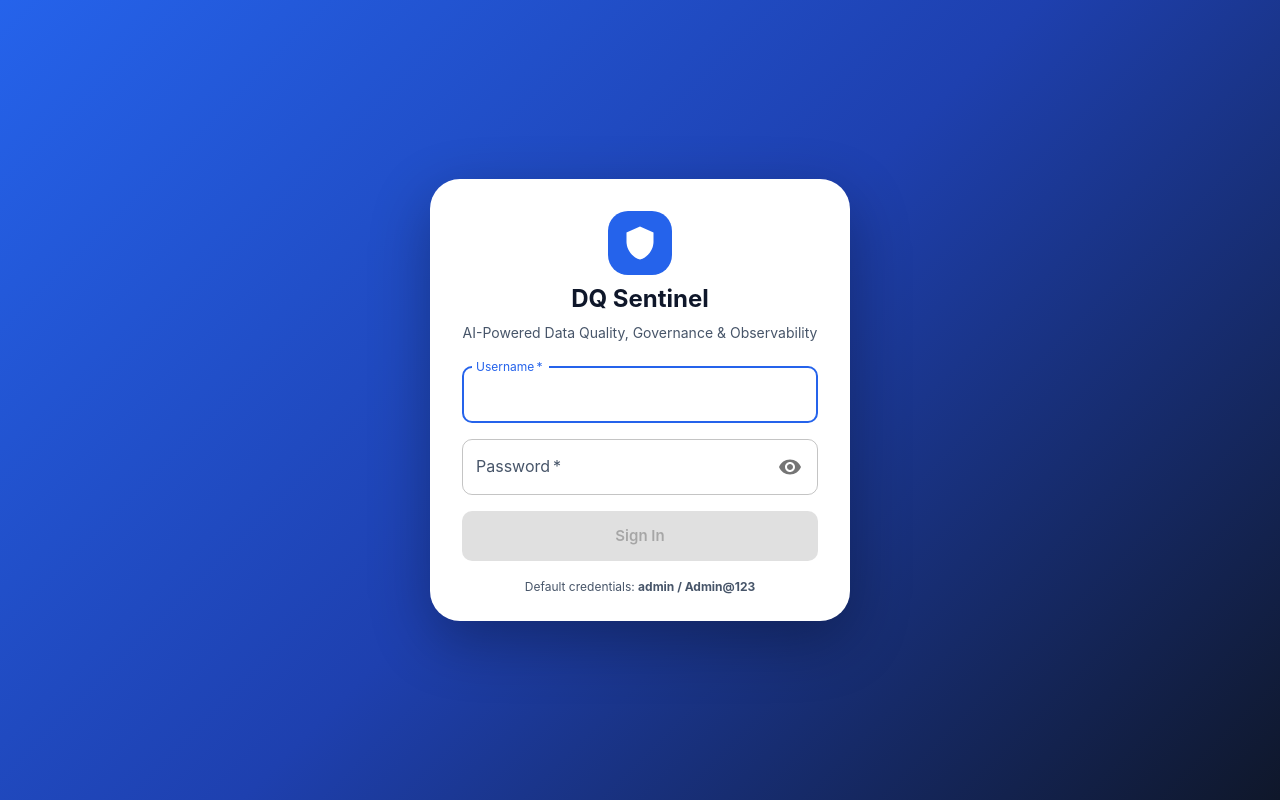
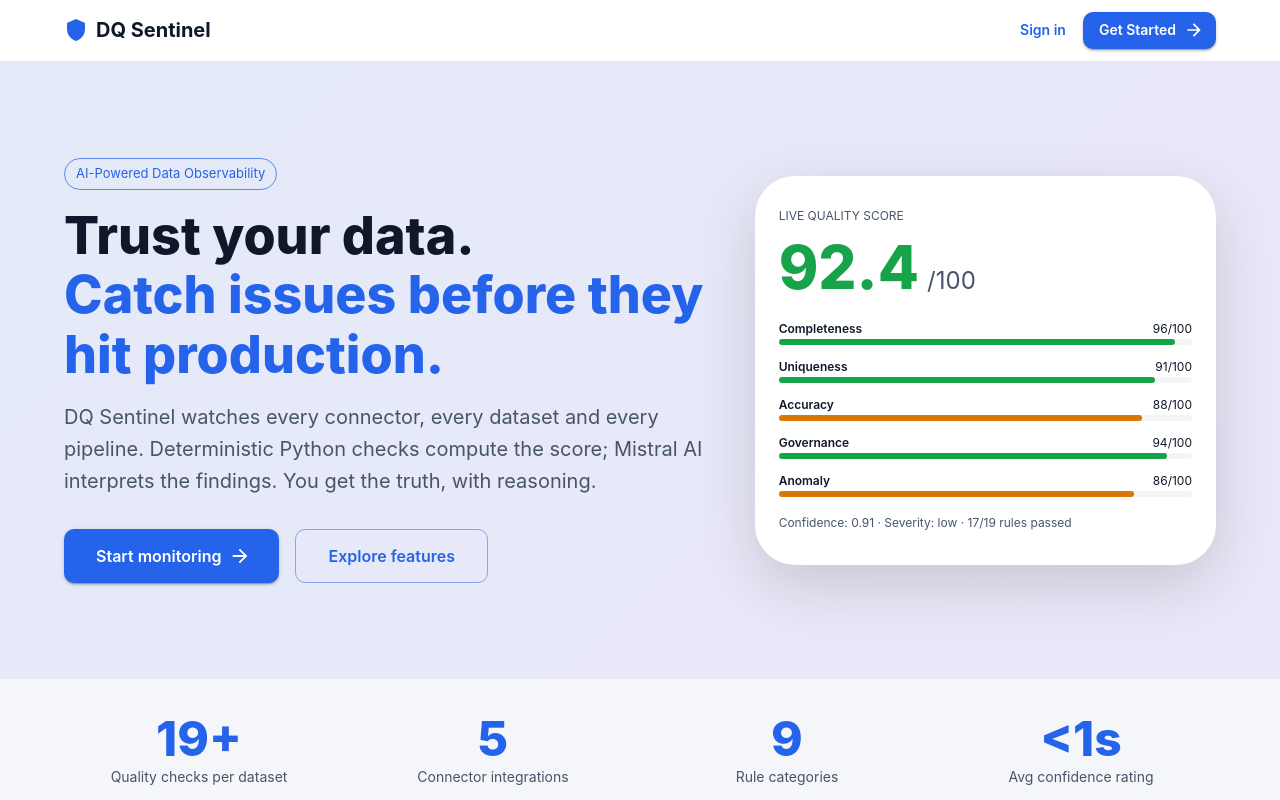
Before and after one commit to Devil-008/Data-Quality-Governance-Sentinel, a React (Vite) app in the folder UI/: page / in a window 1280 px wide. Before the commit this address led to /login. Shown: the top 800 px of the page. Built offline with nearby package versions, Linux system fonts and the light colour scheme; no server answers.

Commit message:
landing page added

```diff
--- a/UI/src/components/ProtectedRoute.jsx
+++ b/UI/src/components/ProtectedRoute.jsx
@@ -7,11 +7,11 @@ const ProtectedRoute = ({ children, roles }) => {
   const location = useLocation();
 
   if (!token) {
-    return <Navigate to="/login" state={{ from: location }} replace />;
+    return <Navigate to="/?login=1" state={{ from: location }} replace />;
   }
 
   if (roles && roles.length > 0 && user && !roles.includes(user.role)) {
-    return <Navigate to="/" replace />;
+    return <Navigate to="/dashboard" replace />;
   }
 
   return children;
--- a/UI/src/pages/Landing/Landing.jsx
+++ b/UI/src/pages/Landing/Landing.jsx
@@ -15,7 +15,7 @@ import ArrowForwardIcon from '@mui/icons-material/ArrowForward';
 import StorageIcon from '@mui/icons-material/Storage';
 import CloudIcon from '@mui/icons-material/Cloud';
 import DataObjectIcon from '@mui/icons-material/DataObject';
-import LoginDialog from '../../components/LoginDialog';
+import Login from '../Login/Login';
 
 const features = [
     {
@@ -325,7 +325,7 @@ const Landing = () => {
                 </Container>
             </Box>
 
-            <LoginDialog
+            <Login
                 open={loginOpen}
                 onClose={closeLogin}
                 onSuccess={handleLoginSuccess}
--- a/UI/src/pages/Login/Login.jsx
+++ b/UI/src/pages/Login/Login.jsx
@@ -1,6 +1,6 @@
 import React, { useState, useEffect } from 'react';
 import {
-  Box, Card, CardContent, TextField, Button, Typography,
+  Dialog, DialogContent, Box, Card, CardContent, TextField, Button, Typography,
   Alert, InputAdornment, IconButton, Stack,
 } from '@mui/material';
 import VisibilityIcon from '@mui/icons-material/Visibility';
@@ -10,7 +10,7 @@ import { useDispatch, useSelector } from 'react-redux';
 import { useNavigate } from 'react-router-dom';
 import { login, clearError } from '../../redux/slices/authSlice';
 
-const Login = () => {
+const Login = ({ open = true, onClose, onSuccess }) => {
   const dispatch = useDispatch();
   const navigate = useNavigate();
   const { loading, error, token } = useSelector((s) => s.auth);
@@ -20,9 +20,10 @@ const Login = () => {
 
   useEffect(() => {
     if (token) {
-      navigate('/', { replace: true });
+      if (onSuccess) onSuccess();
+      else navigate('/dashboard', { replace: true });
     }
-  }, [token, navigate]);
+  }, [token, navigate, onSuccess]);
 
   useEffect(() => {
     return () => { dispatch(clearError()); };
@@ -32,22 +33,31 @@ const Login = () => {
     e.preventDefault();
     const result = await dispatch(login({ username, password }));
     if (login.fulfilled.match(result)) {
-      navigate('/', { replace: true });
+      if (onSuccess) onSuccess();
+      else navigate('/dashboard', { replace: true });
     }
   };
 
   return (
-    <Box
-      sx={{
-        minHeight: '100vh',
-        display: 'flex',
-        alignItems: 'center',
-        justifyContent: 'center',
+    <Dialog
+      open={open}
+      onClose={onClose}
+      maxWidth="xs"
+      fullWidth
+      PaperProps={{
+        sx: {
+          borderRadius: 3,
+          boxShadow: '0 20px 60px rgba(0,0,0,0.3)'
+        }
+      }}
+      slotProps={{
+        backdrop: {
+          sx: {
             background: 'linear-gradient(135deg, #2563eb 0%, #1e40af 50%, #0f172a 100%)',
-        p: 2,
+          }
+        }
       }}
     >
-      <Card sx={{ maxWidth: 420, width: '100%', borderRadius: 3, boxShadow: '0 20px 60px rgba(0,0,0,0.3)' }}>
       <CardContent sx={{ p: 4 }}>
         <Stack alignItems="center" spacing={1} sx={{ mb: 3 }}>
           <Box
@@ -109,8 +119,7 @@ const Login = () => {
           </Stack>
         </form>
       </CardContent>
-      </Card>
-    </Box>
+    </Dialog>
   );
 };
 
--- a/UI/src/routes/AppRoutes.jsx
+++ b/UI/src/routes/AppRoutes.jsx
@@ -4,6 +4,7 @@ import { Routes, Route, Navigate } from 'react-router-dom';
 import ProtectedRoute from '../components/ProtectedRoute';
 import Layout from '../components/Layout';
 
+import Landing from '../pages/Landing/Landing';
 import Login from '../pages/Login/Login';
 import Dashboard from '../pages/Dashboard/Dashboard';
 import Connectors from '../pages/Connectors/Connectors';
@@ -17,7 +18,8 @@ import RuleBooks from '../pages/RuleBooks/RuleBooks';
 const AppRoutes = () => {
   return (
     <Routes>
-      <Route path="/login" element={<Login />} />
+      <Route path="/" element={<Landing />} />
+      <Route path="/login" element={<Navigate to="/?login=1" replace />} />
       <Route
         element={
           <ProtectedRoute>
@@ -25,7 +27,7 @@ const AppRoutes = () => {
           </ProtectedRoute>
         }
       >
-        <Route path="/" element={<Dashboard />} />
+        <Route path="/dashboard" element={<Dashboard />} />
         <Route path="/connectors" element={<Connectors />} />
         <Route path="/datasets" element={<Datasets />} />
         <Route path="/rule-books" element={<RuleBooks />} />
@@ -34,7 +36,7 @@ const AppRoutes = () => {
         <Route path="/notifications" element={<Notifications />} />
         <Route path="/settings" element={<Settings />} />
       </Route>
-      <Route path="*" element={<Navigate to="/" replace />} />
+      <Route path="*" element={<Navigate to="/dashboard" replace />} />
     </Routes>
   );
 };
```
Lines whose indentation alone changed are shown as unchanged.
